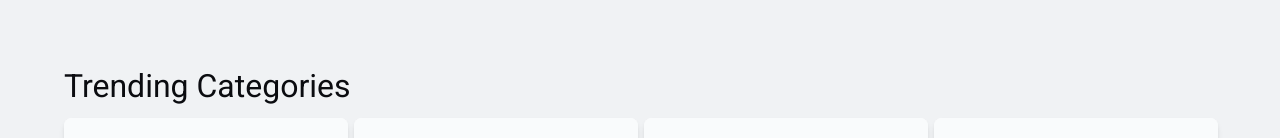
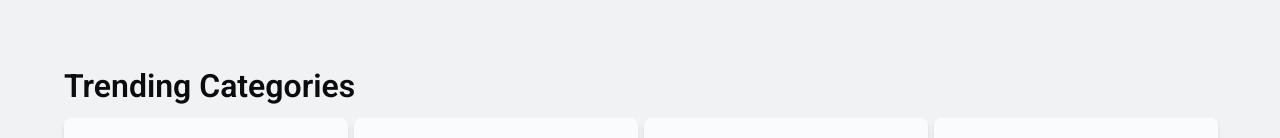
Before and after one commit to jojoboomer/tt-gamor, a React (Vite) app: page / in a window 1280 px wide. Shown: the part 794-932 px from the top of the page. Built offline with nearby package versions, Linux system fonts and the light colour scheme.

Commit message:
Enhance h2 styling in CategorySection for improved typography

```diff
--- a/src/features/Home/components/CategorySection/categorySection.tsx
+++ b/src/features/Home/components/CategorySection/categorySection.tsx
@@ -4,7 +4,7 @@ import CategoryCard from "./categoryCard";
 const CategorySection = () => {
   return (
     <section className="min-h-screen w-full py-16 px-2 md:px-8 lg:px-16 space-y-4">
-      <h2>Trending Categories</h2>
+      <h2 className="font-semibold">Trending Categories</h2>
       <div className="grid grid-cols-1 md:grid-cols-2 lg:grid-cols-3 xl:grid-cols-4 gap-2 justify-center">
         {categories.map((category, index) => (
           <CategoryCard index={index} key={category.id} category={category} />
```
